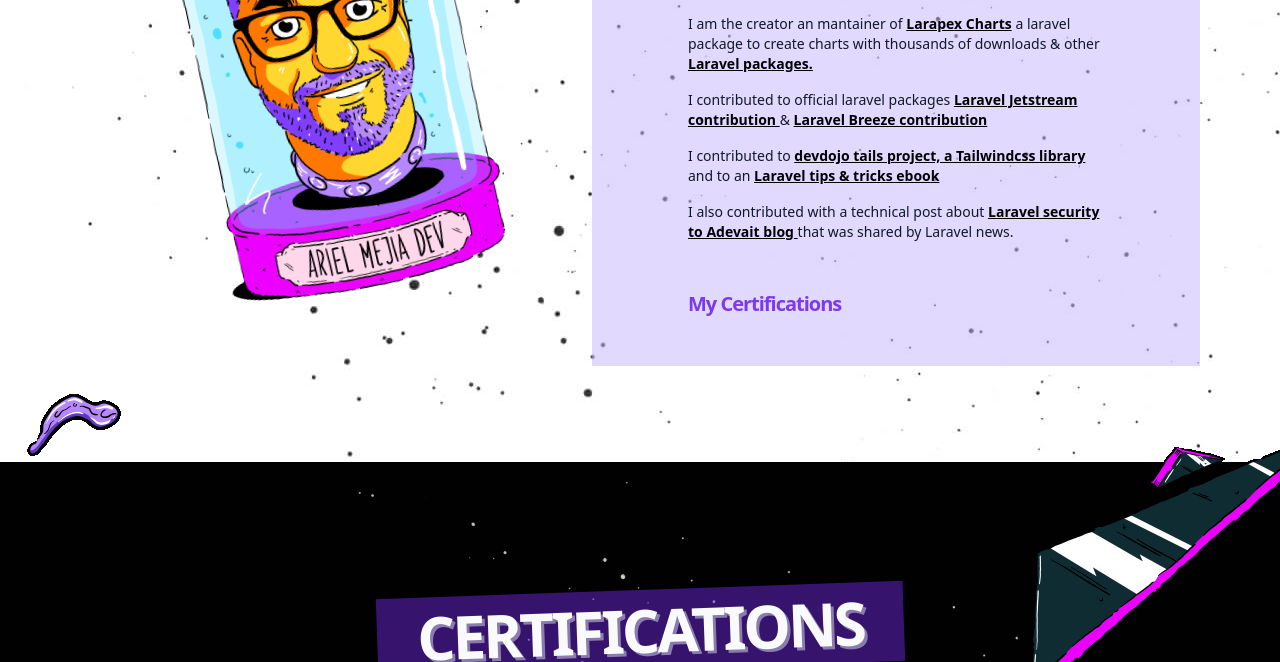
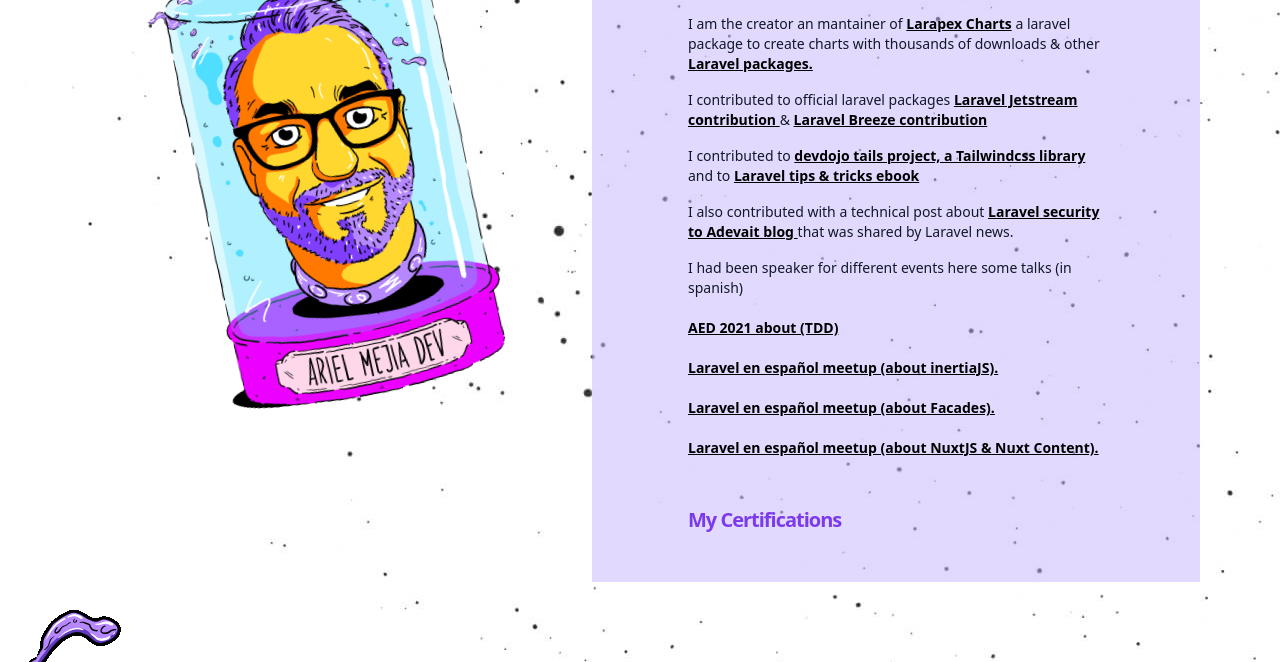
Before and after one commit to ArielMejiaDev/arielmejiadev.github.io-2022, a plain HTML site: page about-me.html in a window 1280 px wide. Shown: the part 438-1100 px from the top of the page. Drawn offline with Linux system fonts and the light colour scheme.

Commit message:
update talks

```diff
--- a/about-me.html
+++ b/about-me.html
@@ -102,7 +102,7 @@
                                         <a target="_blank" rel="noreferrer" class="font-semibold text-black underline hover:text-gray-700" href="https://devdojo.com/tails">
                                             devdojo tails project, a Tailwindcss library
                                         </a>
-                                        and to an
+                                        and to
                                         <a target="_blank" rel="noreferrer" class="font-semibold text-black underline hover:text-gray-700" href="https://github.com/bobbyiliev/laravel-tips-and-tricks-ebook">
                                             Laravel tips & tricks ebook
                                         </a>
@@ -115,7 +115,17 @@
                                         </a>
                                         that was shared by Laravel news.
                                     </li>
-
+                                    <li class="my-4">
+                                        I had been speaker for different events here some talks (in spanish)
+                                        <br><br>
+                                        <a target="_blank" rel="noreferrer" class="font-semibold text-black underline hover:text-gray-700" href="https://youtu.be/3sxfFfykUbc?t=7121">AED 2021 about (TDD)</a>
+                                        <br><br>
+                                        <a target="_blank" rel="noreferrer" class="font-semibold text-black underline hover:text-gray-700" href="https://youtu.be/eWWF2k28w5k?t=4989">Laravel en español meetup (about inertiaJS).</a>
+                                        <br><br>
+                                        <a target="_blank" rel="noreferrer" class="font-semibold text-black underline hover:text-gray-700" href="https://youtu.be/ib9QNfbhIGM?t=4640">Laravel en español meetup (about Facades).</a>
+                                        <br><br>
+                                        <a target="_blank" rel="noreferrer" class="font-semibold text-black underline hover:text-gray-700" href="https://youtu.be/ddw2xXrz2EE?t=4630">Laravel en español meetup (about NuxtJS & Nuxt Content).</a>
+                                    </li>
                                 </ul>
 
                                 <div class="relative flex justify-center lg:justify-start items-center mt-10">
```
